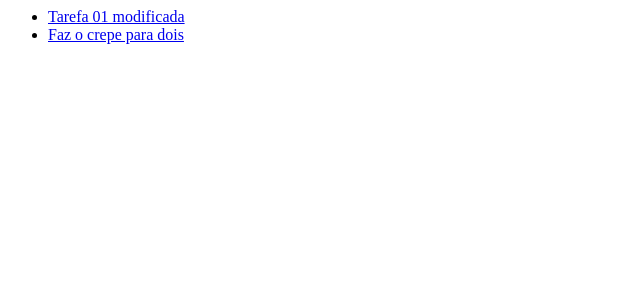
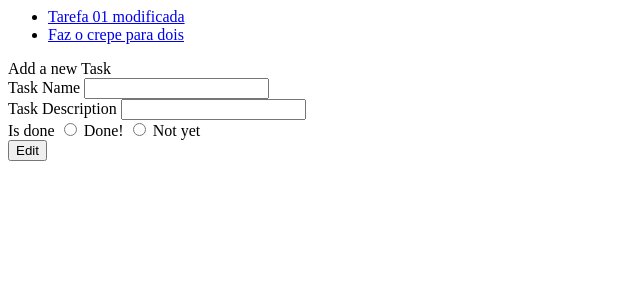
Before and after one commit to wesAlves/01---python-django, a Django app: page /todoBackend/ in a window 1280 px wide. Shown: the top 300 px of the page, without its empty margins (0-640 px from the left). Run offline with Django 4.2, Linux system fonts and the light colour scheme; data comes from the database, SQL or seed files in the repository; both versions use the stored data as it was after the commit.

Commit message:
wip: need to fix create for in index template

```diff
--- a/todoProject/todoBackend/forms/taskForm.py
+++ b/todoProject/todoBackend/forms/taskForm.py
@@ -1,5 +1,7 @@
 from django import forms
 
+TASK_IS_DONE = [(True, "Done!"), (False, "Not yet")]
 class AddTask(forms.Form):
-    task_name = forms.CharField(label='Task Name', max_length=100)
-    task_description = forms.CharField(label='Task Description', max_length=100)
+    name = forms.CharField(label='Task Name', max_length=100)
+    description = forms.CharField(label='Task Description', max_length=100)
+    is_done = forms.ChoiceField(required = False, widget=forms.RadioSelect, choices=TASK_IS_DONE)
--- a/todoProject/todoBackend/templates/tasks/index.html
+++ b/todoProject/todoBackend/templates/tasks/index.html
@@ -7,5 +7,18 @@
 
 {% else %}
 <p>There are no task yet</p>
+{% endif %}
 
-{% endif %}
+<div>Add a new Task</div>
+
+<form action="{% url 'todoBackend:index' %}" method="post" name="changeDescription">
+  {% csrf_token %} {% comment %} {{ form }} {% endcomment %}
+  <div>{{form.name.label}} {{form.name}}</div>
+  <div>{{form.description.label}} {{form.description}}</div>
+  <div>
+    {{form.is_done.label}} {% for radio in form.is_done %} {{radio}}
+    {% endfor %}
+  </div>
+
+  <input type="submit" value="Edit" />
+</form>
--- a/todoProject/todoBackend/views.py
+++ b/todoProject/todoBackend/views.py
@@ -1,6 +1,6 @@
 from django.http import HttpResponseRedirect
 from django.shortcuts import get_object_or_404, render
-from django.urls import reverse
+from django.urls import is_valid_path, reverse
 
 from .models import TodoList
 from .forms.taskForm import AddTask
@@ -8,16 +8,29 @@ from .forms.taskForm import AddTask
 # Create your views here.
 def index(request):
     taskList = TodoList.objects.all()
-    context = {
-        'taskList':taskList
-    }
 
-    return render(request, 'tasks/index.html', context )
+    if request.method=='POST':
+        form = AddTask(request.POST)
+
+        if form.is_valid():
+            # print(form.data)
+            TodoList.objects.create(**form.cleaned_data)
+            TodoList.save()
+
+
+            return HttpResponseRedirect('/todoBackend/')
+
+    else:
+        form = AddTask()
+
+    return render(request, 'tasks/index.html', {"taskList":taskList, "form": form} )
+
 
 def detail(request, TodoList_id):
     task = get_object_or_404(TodoList, pk=TodoList_id)
 
     return render(request, 'tasks/detail.html', {'task':task})
+
 
 def edit(request, TodoList_id):
     task = get_object_or_404(TodoList, pk=TodoList_id)
```
Also changed, not shown: todoProject/todoBackend/templates/tasks/detail.html (+14 -9 lines), todoProject/db.sqlite3. Lines whose indentation alone changed are shown as unchanged.
